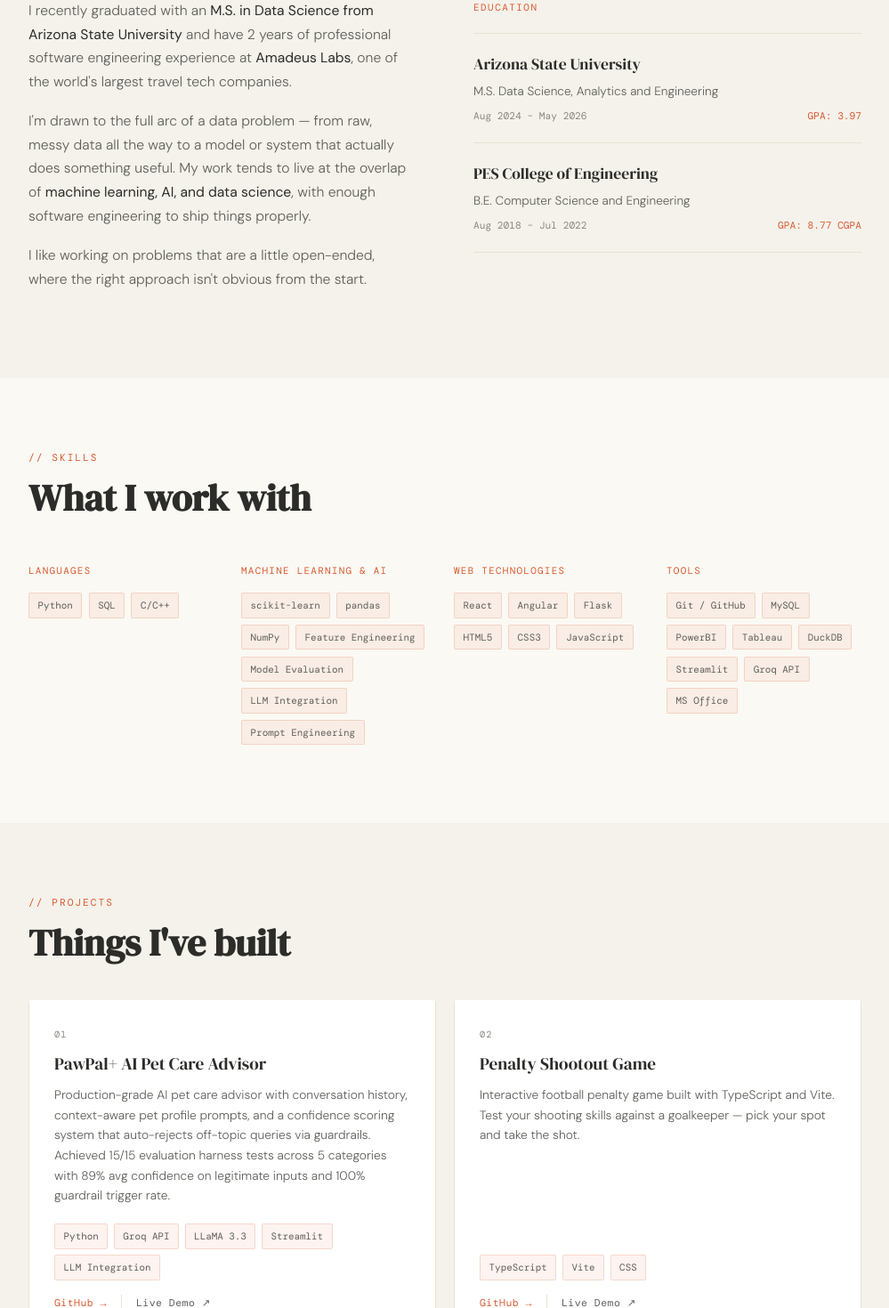
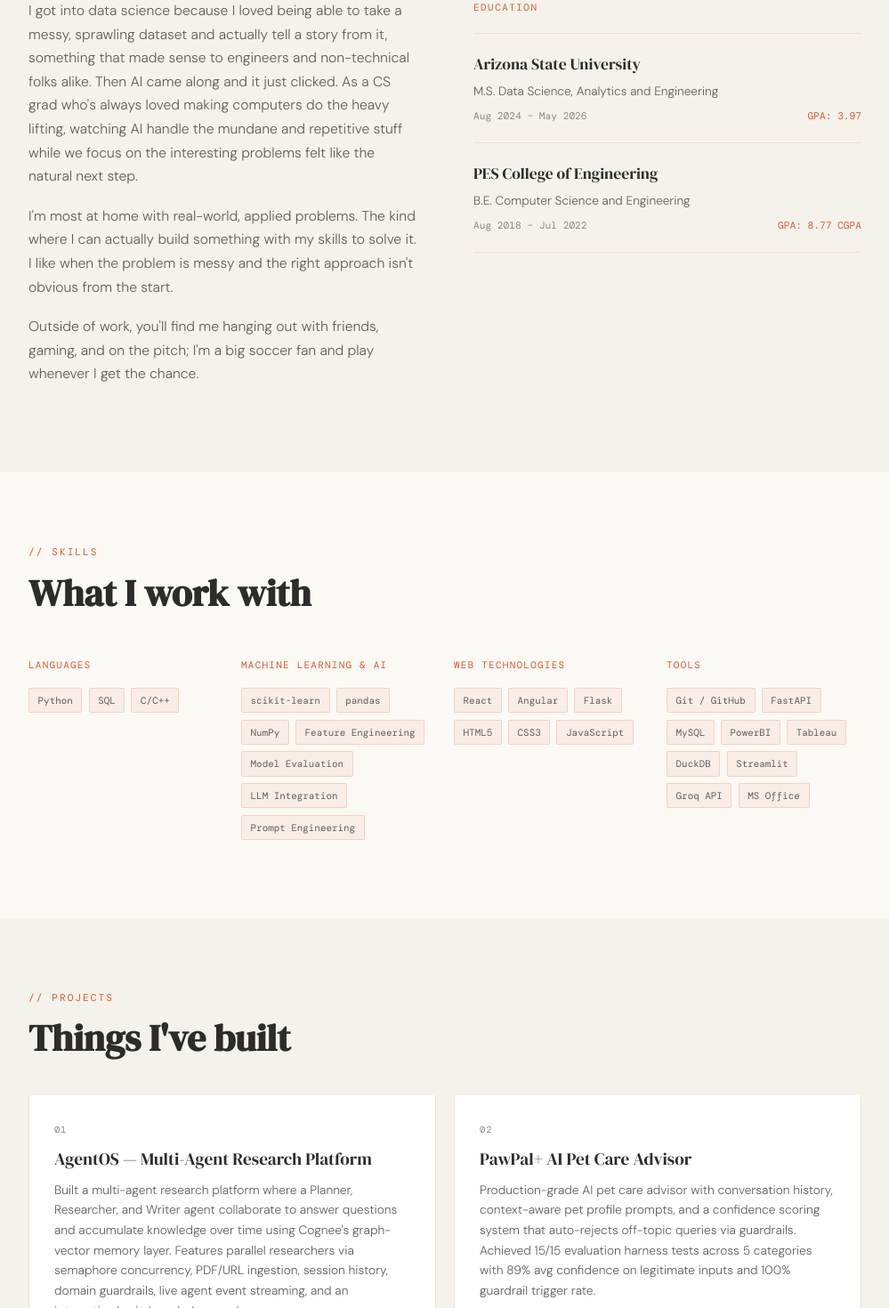
Before and after one commit to dinakarbl/dinakarbl.github.io, a React (Vite) app: page / in a window 1280 px wide. Shown: the part 1000-2470 px from the top of the page at 89% size, without its empty margins (140-1139 px from the left). Built offline with nearby package versions, Linux system fonts and the light colour scheme; a web font is replaced by a local one.

Commit message:
adding new project and updates

```diff
--- a/src/components/About.jsx
+++ b/src/components/About.jsx
@@ -12,19 +12,21 @@ export default function About() {
         <div className="about-grid">
           <div className="about-text reveal">
             <p>
-              I recently graduated with an <span>M.S. in Data Science from Arizona State University</span> and
-              have 2 years of professional software engineering experience at <span>Amadeus Labs</span>, one of
-              the world's largest travel tech companies.
+              I got into data science because I loved being able to take a messy,
+              sprawling dataset and actually tell a story from it, something that made
+              sense to engineers and non-technical folks alike. Then AI came along and
+              it just clicked. As a CS grad who's always loved making computers do the
+              heavy lifting, watching AI handle the mundane and repetitive stuff while
+              we focus on the interesting problems felt like the natural next step.
             </p>
             <p>
-              I'm drawn to the full arc of a data problem — from raw, messy data all the way to a model or
-              system that actually does something useful. My work tends to live at the overlap of{' '}
-              <span>machine learning, AI, and data science</span>, with enough software engineering to ship
-              things properly.
+              I'm most at home with real-world, applied problems. The kind where I can
+              actually build something with my skills to solve it. I like when the
+              problem is messy and the right approach isn't obvious from the start.
             </p>
             <p>
-              I like working on problems that are a little open-ended, where the right approach isn't
-              obvious from the start.
+              Outside of work, you'll find me hanging out with friends, gaming, and on
+              the pitch; I'm a big soccer fan and play whenever I get the chance.
             </p>
           </div>
 
--- a/src/components/Hero.jsx
+++ b/src/components/Hero.jsx
@@ -11,8 +11,7 @@ export default function Hero() {
           <span className="hero-name__rest">Balehonniga Lingaraju</span>
         </h1>
         <p className="hero-sub">
-          M.S. Data Science, Arizona State University. I like making sense of messy data —
-          whether that's training models, building pipelines, or shipping software that actually works.
+          M.S. Data Science, Arizona State University. I build AI systems, analytics pipelines, and data-driven software that solve real problems.
         </p>
         <div className="hero-btns">
           <a href="#projects" className="btn btn-primary">View Projects ↓</a>
--- a/src/data/content.js
+++ b/src/data/content.js
@@ -1,6 +1,14 @@
 export const projects = [
   {
     num: '01',
+    title: 'AgentOS — Multi-Agent Research Platform',
+    desc: 'Built a multi-agent research platform where a Planner, Researcher, and Writer agent collaborate to answer questions and accumulate knowledge over time using Cognee\'s graph-vector memory layer. Features parallel researchers via semaphore concurrency, PDF/URL ingestion, session history, domain guardrails, live agent event streaming, and an interactive brain knowledge graph.',
+    stack: ['Python', 'FastAPI', 'Cognee', 'LLM Integration', 'React', 'Multi-Agent'],
+    github: 'https://github.com/dinakarbl/agentos',
+    demo: null,
+  },
+  {
+    num: '02',
     title: 'PawPal+ AI Pet Care Advisor',
     desc: 'Production-grade AI pet care advisor with conversation history, context-aware pet profile prompts, and a confidence scoring system that auto-rejects off-topic queries via guardrails. Achieved 15/15 evaluation harness tests across 5 categories with 89% avg confidence on legitimate inputs and 100% guardrail trigger rate.',
     stack: ['Python', 'Groq API', 'LLaMA 3.3', 'Streamlit', 'LLM Integration'],
@@ -8,7 +16,7 @@ export const projects = [
     demo: 'https://pawpal-plus-axsgn2plvys4jshtkmhk47.streamlit.app/',
   },
   {
-    num: '02',
+    num: '03',
     title: 'Penalty Shootout Game',
     desc: 'Interactive football penalty game built with TypeScript and Vite. Test your shooting skills against a goalkeeper — pick your spot and take the shot.',
     stack: ['TypeScript', 'Vite', 'CSS'],
@@ -16,7 +24,7 @@ export const projects = [
     demo: 'https://penalty-shootout-game-seven.vercel.app/',
   },
   {
-    num: '03',
+    num: '04',
     title: 'Medication Quality Analytics',
     desc: 'End-to-end healthcare analytics pipeline built on public FDA NDC and CMS hospital data. Includes Python ingestion, data validation, synthetic medication standards generation, DuckDB SQL modeling, and a 4-page Power BI dashboard covering medication standards monitoring, hospital quality reporting, data quality issues, and improvement opportunities.',
     stack: ['Python', 'DuckDB', 'SQL', 'pandas', 'Power BI'],
@@ -24,7 +32,7 @@ export const projects = [
     demo: null,
   },
   {
-    num: '04',
+    num: '05',
     title: 'Music Recommender System',
     desc: 'Content-based music recommendation engine using multi-dimensional audio features (energy, tempo, valence, danceability, acousticness). Implements weighted scoring with three configurable ranking modes — balanced, genre-first, energy-first — and a diversity penalty to reduce artist/genre repetition in top-N results.',
     stack: ['Python', 'Feature Engineering', 'Recommender Systems'],
@@ -32,7 +40,7 @@ export const projects = [
     demo: null,
   },
   {
-    num: '05',
+    num: '06',
     title: 'Used Cars Price Prediction',
     desc: 'Compared Linear Regression and Random Forest Regressor models for car price prediction. Applied EDA to surface key pricing drivers and evaluate model tradeoffs.',
     stack: ['Python', 'scikit-learn', 'pandas'],
@@ -40,7 +48,7 @@ export const projects = [
     demo: null,
   },
   {
-    num: '06',
+    num: '07',
     title: 'ASU SAILS Record Automation',
     desc: 'Automated Excel record updates for 2000+ student records using Python — replacing a multi-day manual process with a sub-10-second script, eliminating human error completely.',
     stack: ['Python', 'Excel Automation'],
@@ -75,7 +83,7 @@ export const experience = [
     role: 'Software Engineer Intern',
     location: 'Bangalore, India',
     bullets: [
-      'Designed and built a Flask + Angular reporting app, enabling non-technical users to generate custom reports without SQL — significantly reducing ad hoc engineering requests.',
+      'Designed and built a Flask backend + Angular frontend reporting app, enabling non-technical users to generate custom reports without writing SQL, reducing ad hoc engineering requests significantly.',
     ],
   },
 ]
@@ -95,7 +103,7 @@ export const skills = [
   },
   {
     group: 'Tools',
-    items: ['Git / GitHub', 'MySQL', 'PowerBI', 'Tableau', 'DuckDB', 'Streamlit', 'Groq API', 'MS Office'],
+    items: ['Git / GitHub','FastAPI', 'MySQL', 'PowerBI', 'Tableau', 'DuckDB', 'Streamlit', 'Groq API', 'MS Office'],
   },
 ]
 
```
